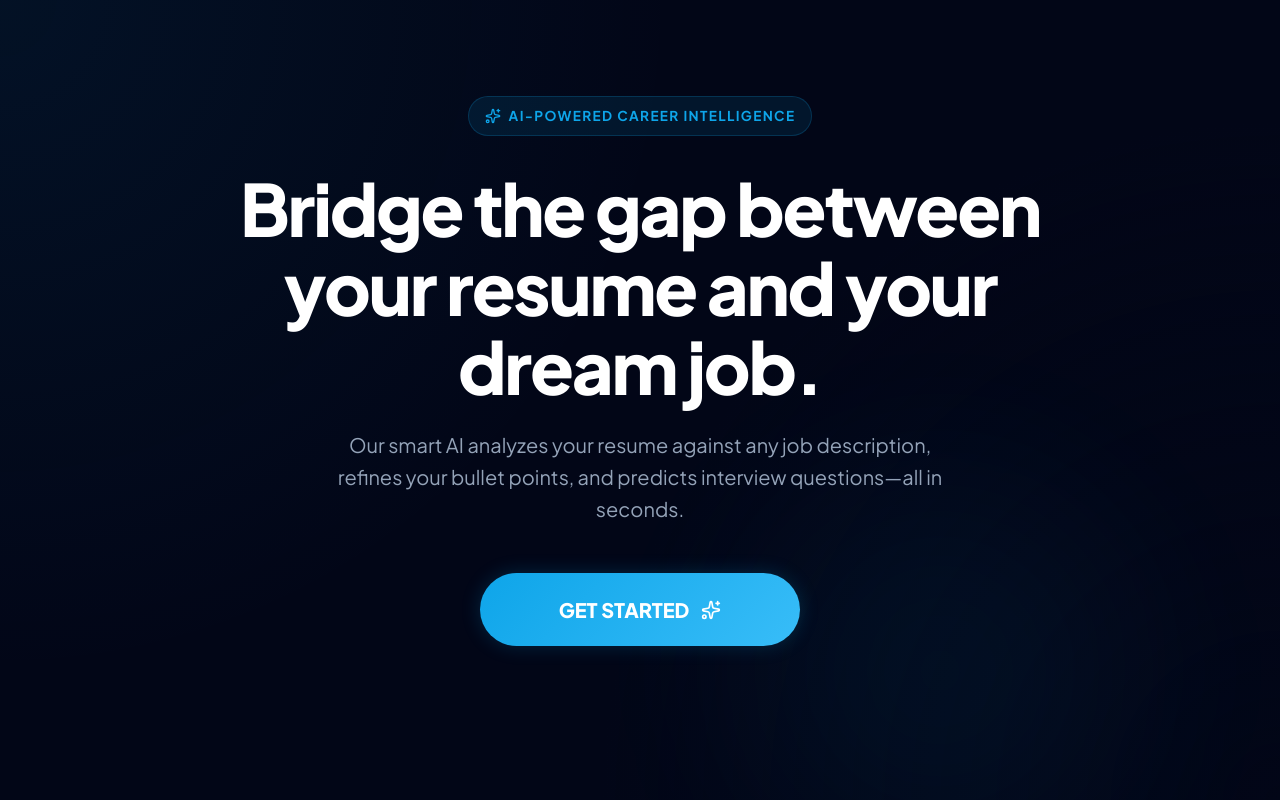
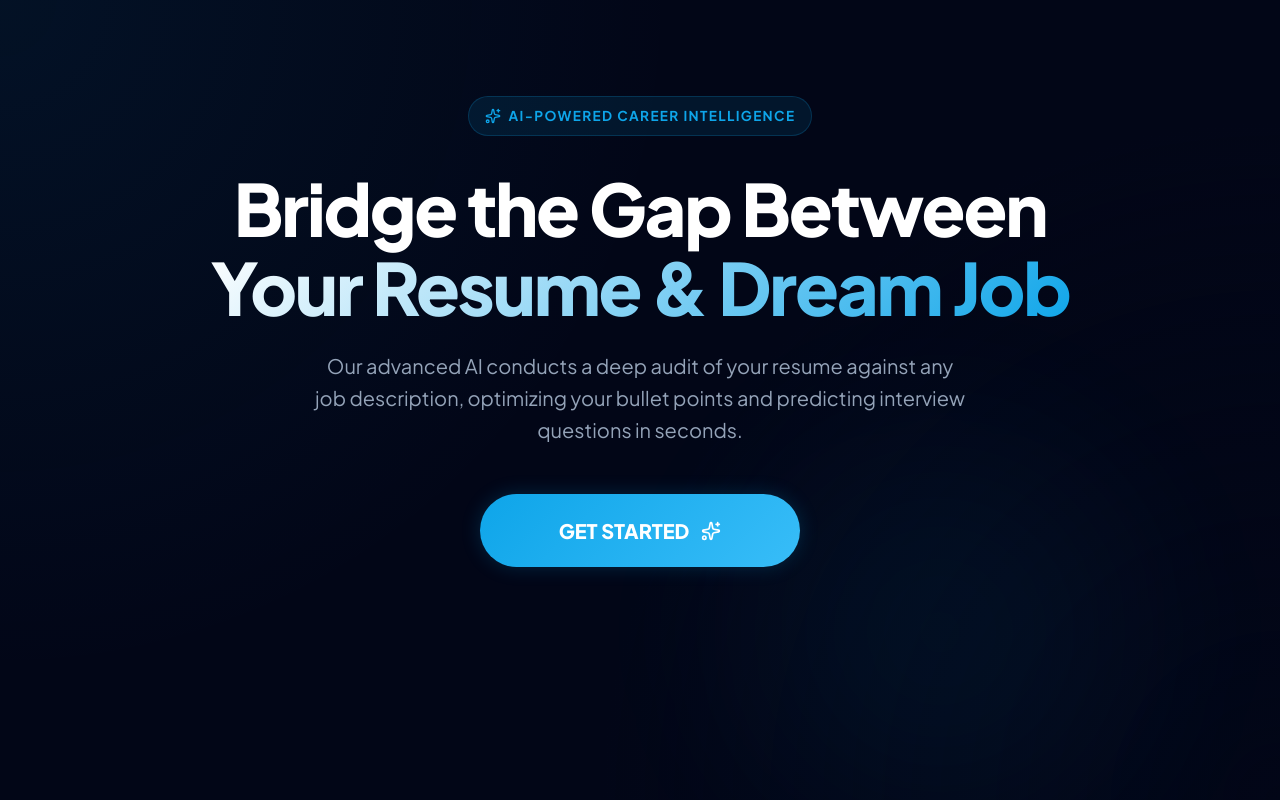
Before and after one commit to Hareshls/Ai-resume-matcher, a React app in the folder frontend/: page / in a window 1280 px wide. Shown: the top 800 px of the page. Built offline with nearby package versions, Linux system fonts and the light colour scheme; the HTML template or start-up script is replaced by a standard one.

Commit message:
Ensure landing title fits on two lines

```diff
--- a/frontend/src/App.jsx
+++ b/frontend/src/App.jsx
@@ -115,12 +115,12 @@ const App = () => {
                   <Sparkles size={16} /> <span>AI-Powered Career Intelligence</span>
                 </div>
                 <h1 className="landing-title">
-                  Bridge the gap between <br />
-                  your resume and your dream job.
+                  Bridge the Gap Between <br />
+                  <span className="text-gradient-cyan">Your Resume & Dream Job</span>
                 </h1>
                 <p className="landing-subtitle">
-                  Our smart AI analyzes your resume against any job description,
-                  refines your bullet points, and predicts interview questions—all in seconds.
+                  Our advanced AI conducts a deep audit of your resume against any job description,
+                  optimizing your bullet points and predicting interview questions in seconds.
                 </p>
                 <div className="landing-actions">
                   <button
--- a/frontend/src/index.css
+++ b/frontend/src/index.css
@@ -382,7 +382,7 @@ body {
 
 .landing-content {
   z-index: 2;
-  max-width: 850px;
+  max-width: 1000px; /* Increased from 850px */
 }
 
 .landing-badge {
@@ -414,6 +414,7 @@ body {
   background: linear-gradient(135deg, #fff 0%, var(--primary) 100%);
   -webkit-background-clip: text;
   -webkit-text-fill-color: transparent;
+  white-space: nowrap; /* Keep this part on one line */
 }
 
 .landing-subtitle {
```
